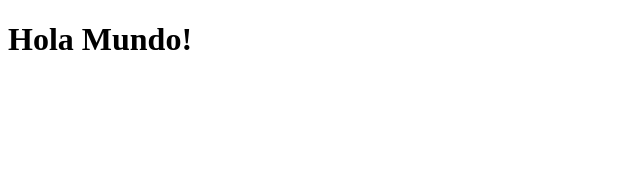
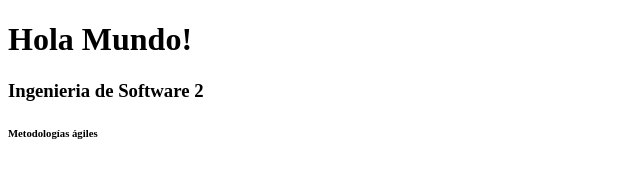
Before and after one commit to DenisAndy/proyecto1, a plain HTML site: page index.html in a window 1280 px wide. Shown: the whole page, without its empty margins (0-640 px from the left). Drawn offline with Linux system fonts and the light colour scheme.

Commit message:
cuarto commit: index modificado

```diff
--- a/index.html
+++ b/index.html
@@ -8,5 +8,7 @@
 </head>
 <body>
     <h1>Hola Mundo!</h1>
+    <h3>Ingenieria de Software 2</h3>
+    <h6>Metodologías ágiles</h6>
 </body>
 </html>
```
